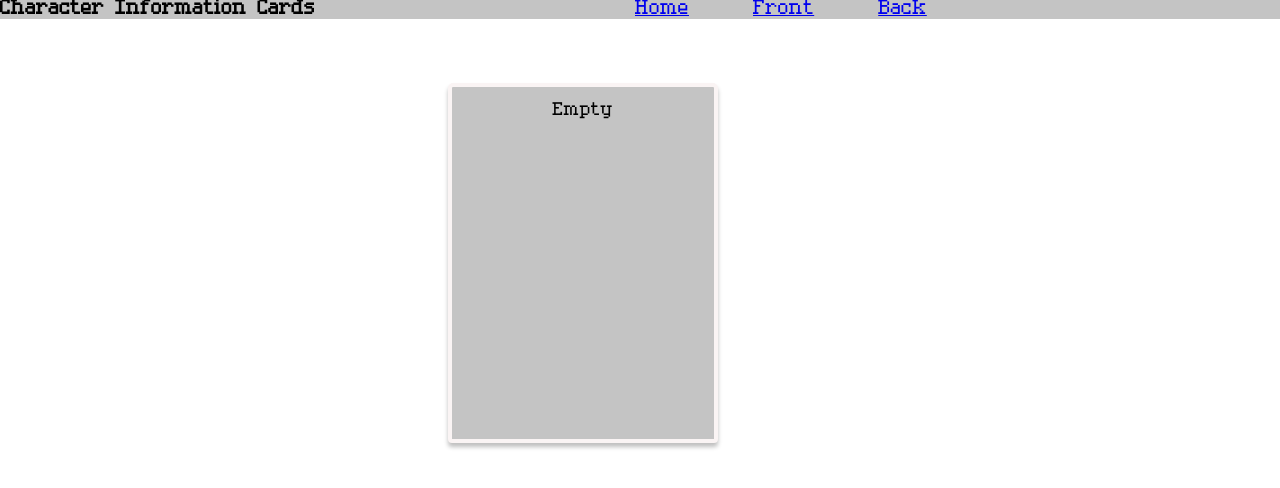
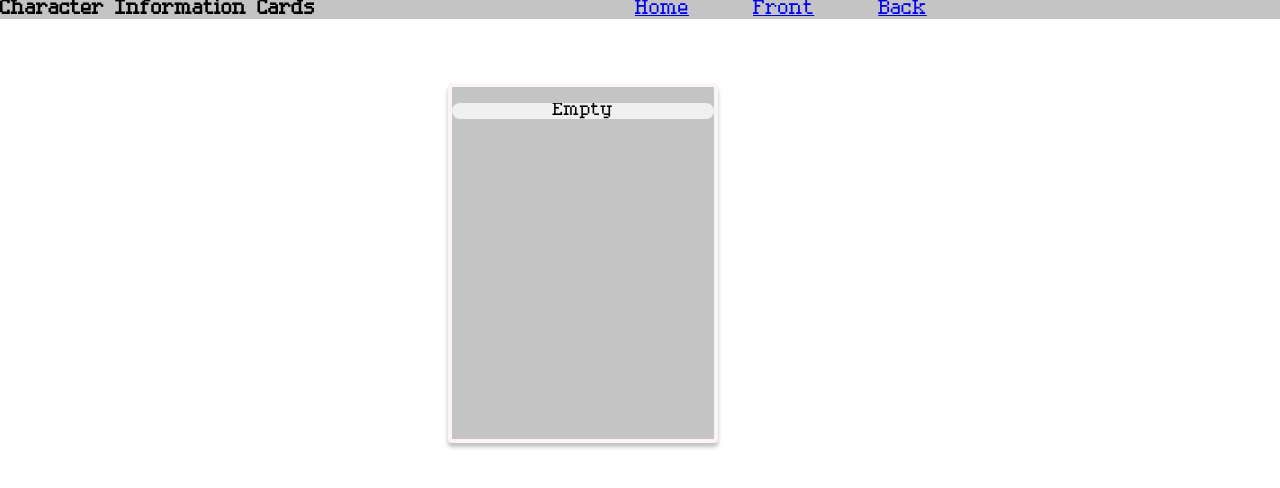
Before and after one commit to BrandoTurner/CharacterCards, a React (Create React App) app: page /BackCard in a window 1280 px wide. Shown: the top 488 px of the page. Built offline with nearby package versions, Linux system fonts and the light colour scheme.

Commit message:
render again

```diff
--- a/src/App.css
+++ b/src/App.css
@@ -6,9 +6,14 @@
 .App{
   font-family: "SerifPixel";
 
+}
 
+p{
+  overflow-y: scroll;
+  background: #f0f0f0;
+  border-radius: 1em;
+}
 
-}
 
 nav{
   display: flex;
@@ -82,6 +87,7 @@ margin-bottom: 2%;
   align-items:normal;
   text-align: center;
   position: relative;
+  padding: 1%;
 width: 270px;
 height: 360px;
 right: 30%;
--- a/src/components/Description.jsx
+++ b/src/components/Description.jsx
@@ -22,7 +22,8 @@ const [description, setDescription] = useState([]);
       fetchDesc();
     }, [selectedSpell]);
     return(
-        <div>
+        <div className="EditCard">
+          <div>Description</div>
             <p>
             {description}
             </p>
```
